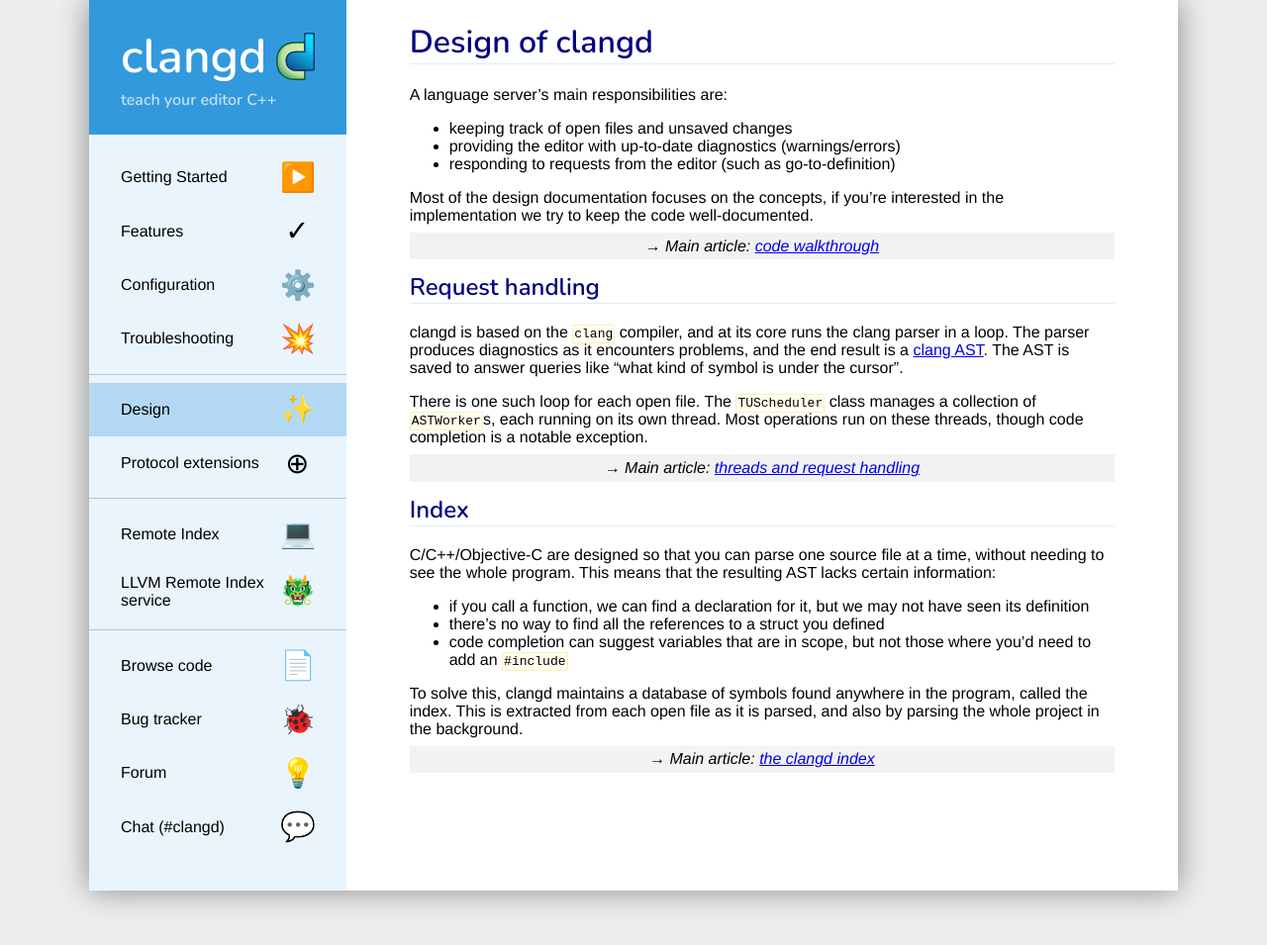
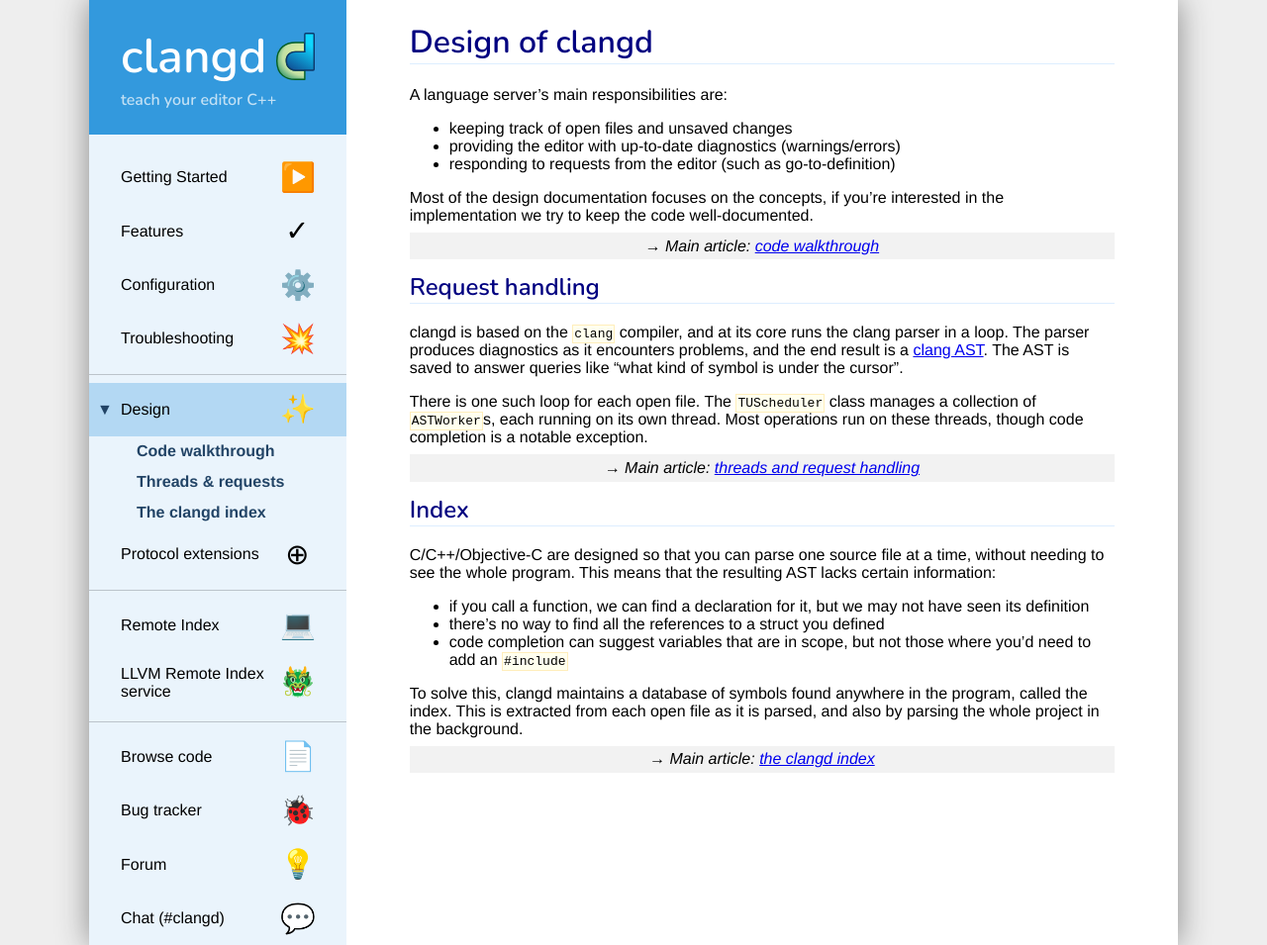
Before and after one commit to llvm/clangd-www, a Jekyll site: the page built from design/index.md, in a window 1280 px wide. Shown: the whole page at 99% size. Built offline with Jekyll 4.4.1, drawn with Linux system fonts in a browser that asks for light colours; our own code applies the rules of GitHub Pages for plain Markdown files.

Commit message:
Add support for child pages in nav (desktop only). Used for design/

```diff
--- a/_data/navigation.yml
+++ b/_data/navigation.yml
@@ -14,6 +14,13 @@
 - title: Design
   url: /design/
   icon: '✨'
+  children:
+    - title: Code walkthrough
+      url: /design/code.html
+    - title: Threads & requests
+      url: /design/threads.html
+    - title: The clangd index
+      url: /design/indexing.html
 - title: Protocol extensions
   url: /extensions.html
   icon: '⊕'
--- a/_layouts/default.html
+++ b/_layouts/default.html
@@ -27,8 +27,13 @@
       {% if entry == 'separator' %}
         <hr>
       {% else %}
-      <a href="{{entry.url | relative_url}}" class="{%if page.url == entry.url%}selected{%endif%}">
+      <a href="{{entry.url | relative_url}}" class="{%if page.url contains entry.url%}selected{%endif%} {%if entry.children%}folder{%endif%}">
         <span class="icon">{{entry.icon}}</span><span>{{ entry.title }}</span></a>
+        {%if page.url contains entry.url%}
+          {% for child in entry.children %}
+        <a href="{{child.url | relative_url}}" class="child {%if page.url == child.url%}selected{%endif%}">{{child.title}}</a>
+          {% endfor %}
+        {%endif%}
       {% endif %}
     {% endfor %}</nav>
   </aside>
--- a/styles.css
+++ b/styles.css
@@ -60,12 +60,22 @@
   padding: 0.8em 2em;
   /* text ------- [icon] */
   display: flex;
-  flex-direction: row-reverse;
   justify-content: space-between;
   align-items: center;
+  /* use as a parent for absolute positioning */
+  position: relative;
 }
 nav a.selected {
   background-color: rgba(50, 150, 220, 0.3);
+}
+nav a.folder::before {
+  content: "▶";
+  color: #246;
+  position: absolute;
+  left: 0.5em;
+}
+nav a.folder.selected::before {
+  content: "▼";
 }
 nav a:hover:not(.selected) {
   background-color: rgba(50, 150, 220, 0.1);
@@ -79,6 +89,13 @@
   width: 1.2em;
   /* Get color emoji if we can */
   font-family: "Noto Color Emoji", "Apple Color Emoji", "Segoe UI Emoji", Times, Symbola, Aegyptus, Code2000, Code2001, Code2002, Musica, serif, LastResort;
+  order: 1;
+}
+nav a.child {
+  font-weight: 600;
+  padding: 0.4em 3em;
+  display: block;
+  color: #246;
 }
 main {
   padding: 0 4em;
@@ -205,10 +222,14 @@
   }
   nav a .icon {
     margin-right: 0.1em;
+    order: -1;
   }
   nav hr {
     margin: 0;
   }
+  /* Folders/children are not shown in mini layout */
+  nav a.folder::before { content: none ! important; }
+  nav a.child { display: none; }
   pre { white-space: pre-wrap; }
   code { overflow-wrap: break-word; }
 }
```
